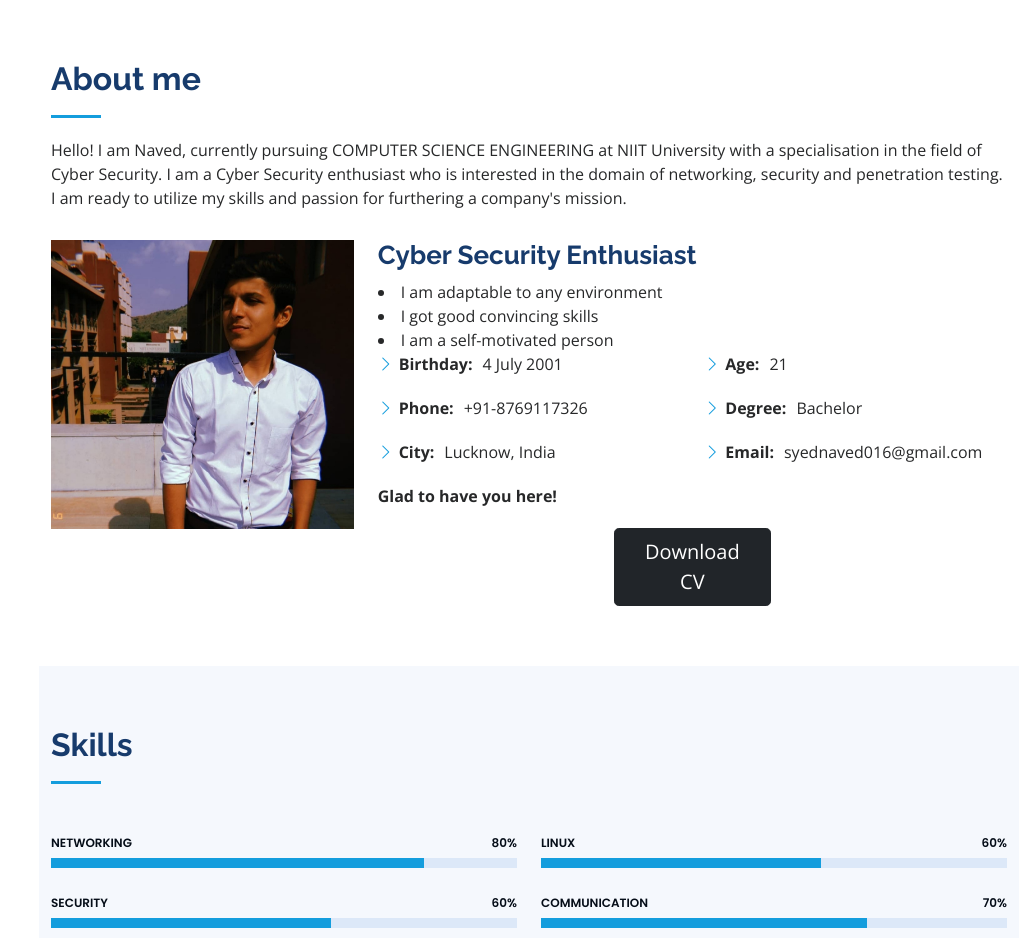
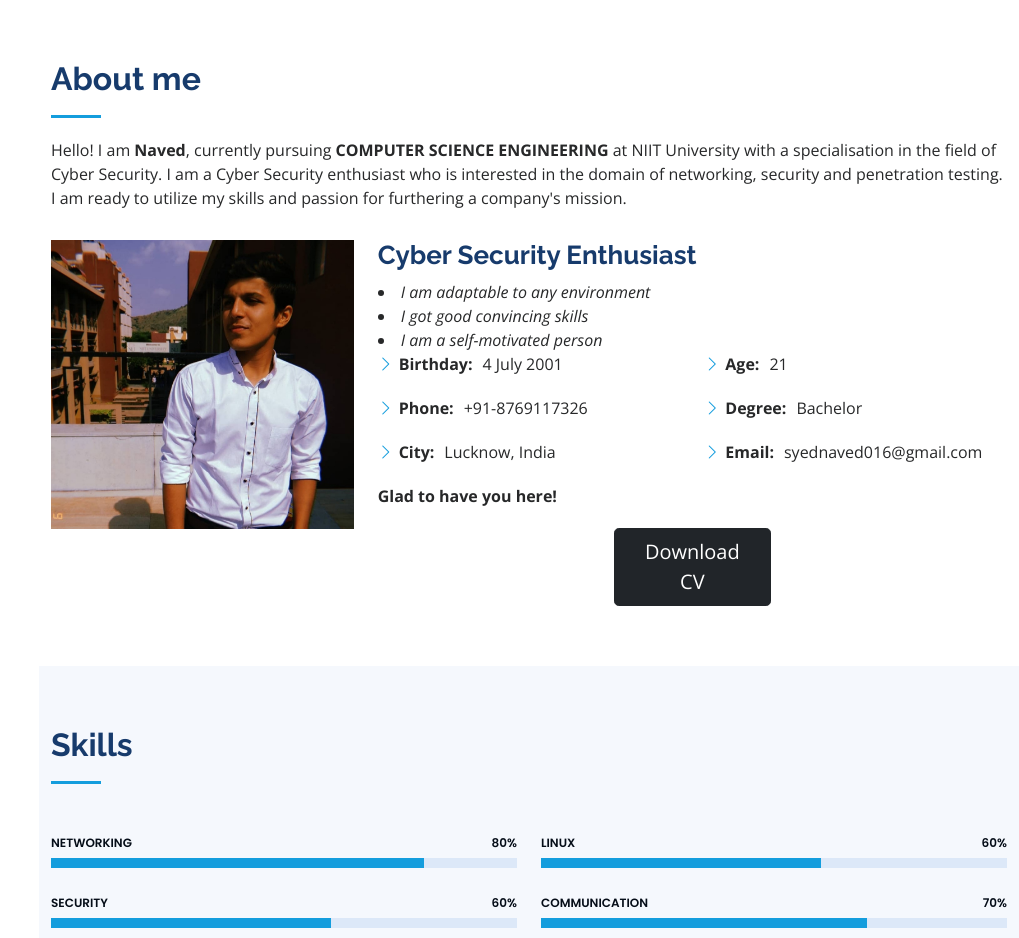
Before and after one commit to syednaved16/syednaved16.github.io, a plain HTML site: page index.html in a window 1280 px wide. Shown: the part 800-1738 px from the top of the page, without its empty margins (261-1280 px from the left). Drawn offline with nearby package versions, Linux system fonts and the light colour scheme.

Commit message:
Update index.html

```diff
--- a/index.html
+++ b/index.html
@@ -81,7 +81,7 @@
 
         <div class="section-title">
           <h2>About me</h2>
-          <p>Hello! I am Naved, currently pursuing COMPUTER SCIENCE ENGINEERING at NIIT University with a specialisation in the field of Cyber Security. I am a Cyber Security enthusiast who is interested in the domain of networking, security and penetration testing. I am ready to utilize my skills and passion for furthering a company's mission.  </p>
+          <p>Hello! I am <b>Naved</b>, currently pursuing <b>COMPUTER SCIENCE ENGINEERING</b> at NIIT University with a specialisation in the field of Cyber Security. I am a Cyber Security enthusiast who is interested in the domain of networking, security and penetration testing. I am ready to utilize my skills and passion for furthering a company's mission.  </p>
         </div>
 
         <div class="row">
@@ -90,9 +90,9 @@
           </div>
           <div class="col-lg-8 pt-4 pt-lg-0 content" data-aos="fade-left">
             <h3>Cyber Security Enthusiast</h3>
-            <li>I am adaptable to any environment</li>
-            <li>I got good convincing skills</li>
-            <li>I am a self-motivated person</li>
+            <li class="fst-italic">I am adaptable to any environment</li>
+            <li class="fst-italic">I got good convincing skills</li>
+            <li class="fst-italic">I am a self-motivated person</li>
             <div class="row">
               <div class="col-lg-6">
                 <ul>
```
